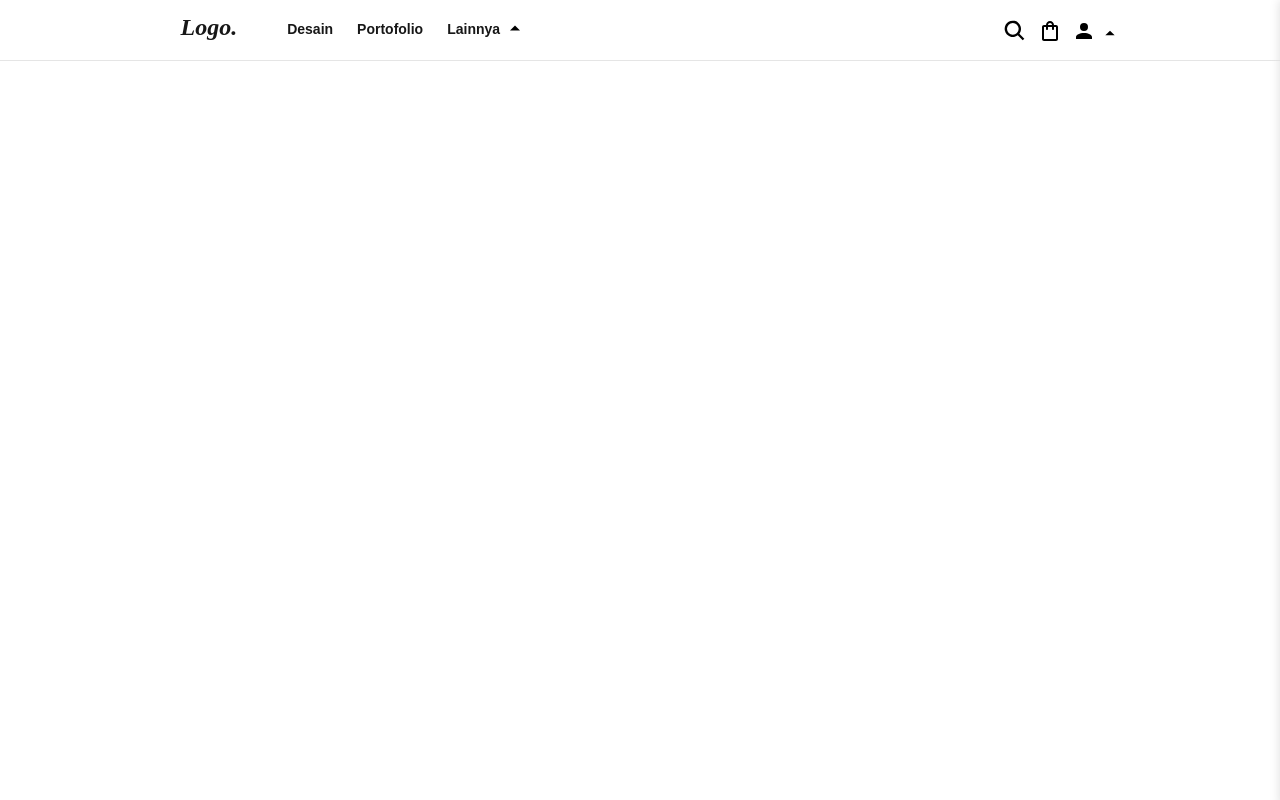
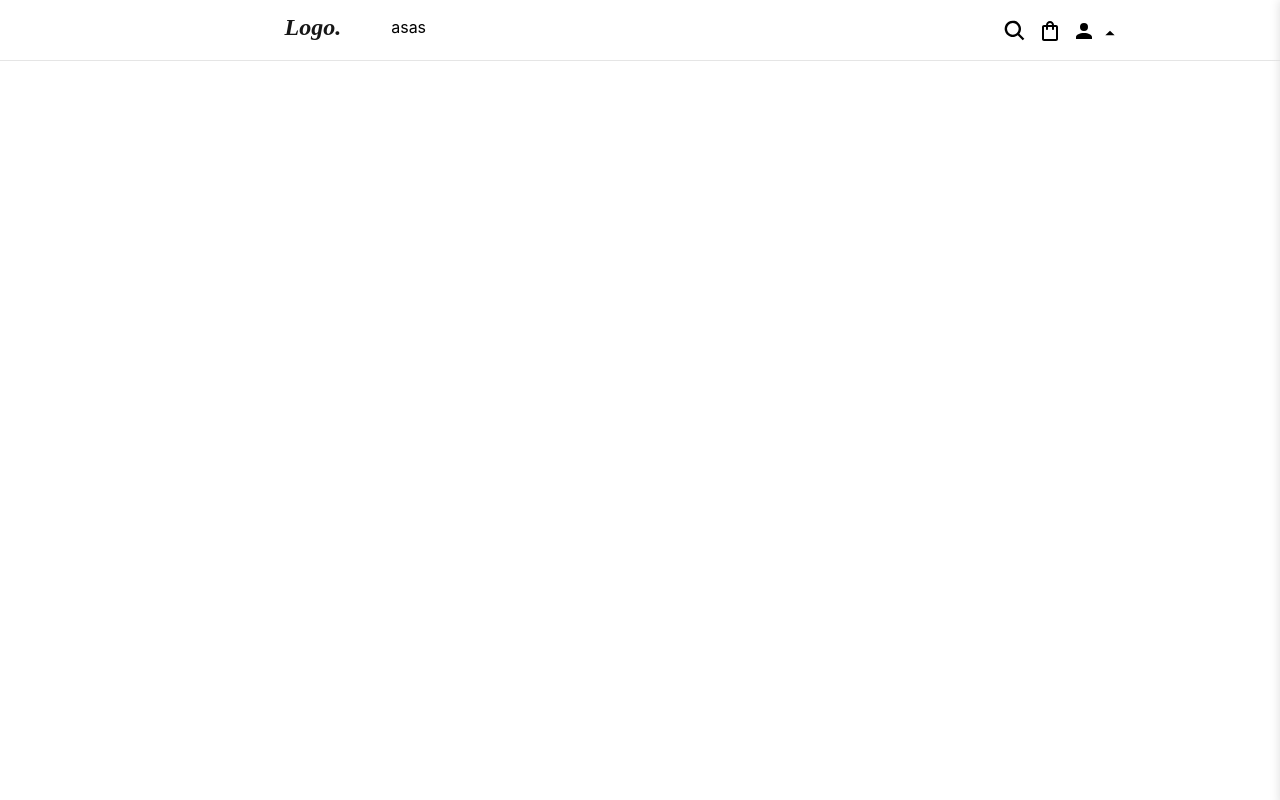
Before and after one commit to samani21/fe-dagang, a React (Create React App) app: page /dashboard in a window 1280 px wide. Built offline with nearby package versions, Linux system fonts and the light colour scheme.

Commit message:
Fix error

```diff
--- a/package.json
+++ b/package.json
@@ -3,8 +3,6 @@
   "version": "0.1.0",
   "private": true,
   "dependencies": {
-    "@emotion/react": "^11.10.5",
-    "@emotion/styled": "^11.10.5",
     "@fortawesome/fontawesome-svg-core": "^6.7.2",
     "@fortawesome/free-solid-svg-icons": "^6.7.2",
     "@fortawesome/react-fontawesome": "^0.2.2",
@@ -14,8 +12,7 @@
     "react-router-dom": "^7.1.0",
     "react-scripts": "5.0.1",
     "styled-components": "^6.1.13",
-    "web-vitals": "^4.2.4",
-    "@mui/material": "^5.2.4"
+    "web-vitals": "^4.2.4"
   },
   "scripts": {
     "start": "react-scripts start",
--- a/src/pages/MainApp/Pelanggan.js
+++ b/src/pages/MainApp/Pelanggan.js
@@ -1,7 +1,6 @@
 import React, { useState } from 'react'
-import { Arrow, HeaderContentContainer, IconCart, IconCartContainer, IconSearch, ImageArrow, ImageUser, InputSearch, InputSearchContainer, KebabMenu, KebabMenuItem, KebabMenuUser, LineKebab, Logo, LogoContainer, Menu, NavbarContainer, NavbarLeft, NavbarRight, SearchContainer, SidebarCart, TextKebabMenu, TitleMenu, UserContainer } from '../../Components/layout/Header'
+import { HeaderContentContainer, IconCart, IconCartContainer, IconSearch, ImageArrow, ImageUser, InputSearch, InputSearchContainer, KebabMenuItem, KebabMenuUser, LineKebab, Logo, LogoContainer, Menu, NavbarContainer, NavbarLeft, NavbarRight, SearchContainer, SidebarCart, TextKebabMenu, UserContainer } from '../../Components/layout/Header'
 import { useNavigate } from 'react-router-dom';
-import { MenuList } from '@mui/material';
 import { iconCart, iconDropDown, iconDropUp, iconSearch, iconUserLogin } from '../../Assets';
 import { OverlayCart } from '../../Components/layout/ModalCart';
 import CartPelanggan from './cart/CartPelanggan';
@@ -59,31 +58,7 @@ const Pelanggan = () => {
                         <Logo>Logo.</Logo>
                     </LogoContainer>
                     <Menu>
-                        {
-                            filteredMenuItems?.map((menu, index) => (
-                                <MenuList>
-                                    <TitleMenu>{menu?.parent_name}</TitleMenu>
-                                </MenuList>
-                            ))
-                        }
-                        {filteredMenuItemsChild.length > 0 && filteredMenuItemsChild?.map((child, index) => (
-                            <MenuList style={{ cursor: "pointer" }}
-                                onMouseLeave={() => setMenuOpenOther(false)}
-                                onMouseEnter={() => setMenuOpenOther(true)}
-                            >
-                                <Arrow onClick={toggleMenuOther}>
-                                    <TitleMenu>{child?.parent_name}</TitleMenu>
-                                    <ImageArrow src={menuOpenOther ? iconDropDown : iconDropUp} />
-                                </Arrow>
-                                <KebabMenu open={menuOpenOther}>
-                                    {child?.child?.map((item, index) => (
-                                        <KebabMenuItem key={index} onClick={() => navigate(item?.url)}>
-                                            <TextKebabMenu>{item?.nameChild}</TextKebabMenu>
-                                        </KebabMenuItem>
-                                    ))}
-                                </KebabMenu>
-                            </MenuList>
-                        ))}
+                        asas
                     </Menu>
                 </NavbarLeft>
                 <NavbarRight>
```
Also changed, not shown: 1 other file (tests, documents, lock files or other folders).
